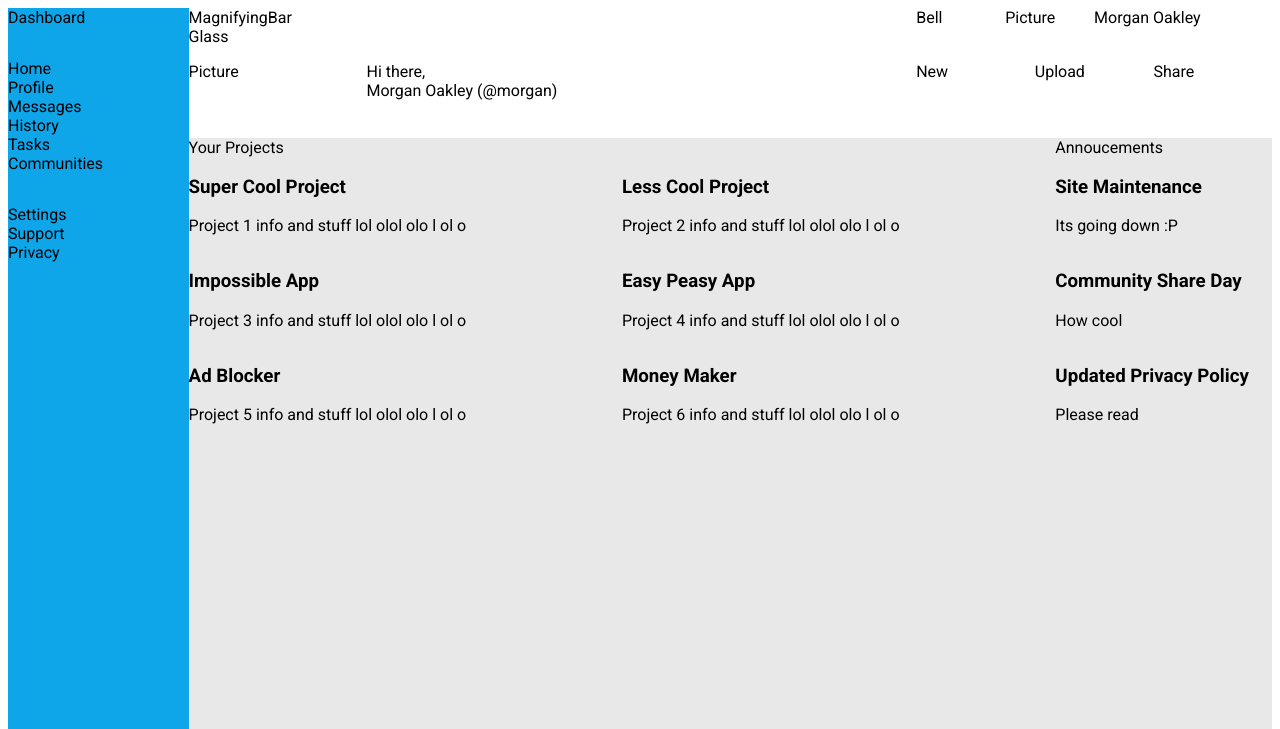
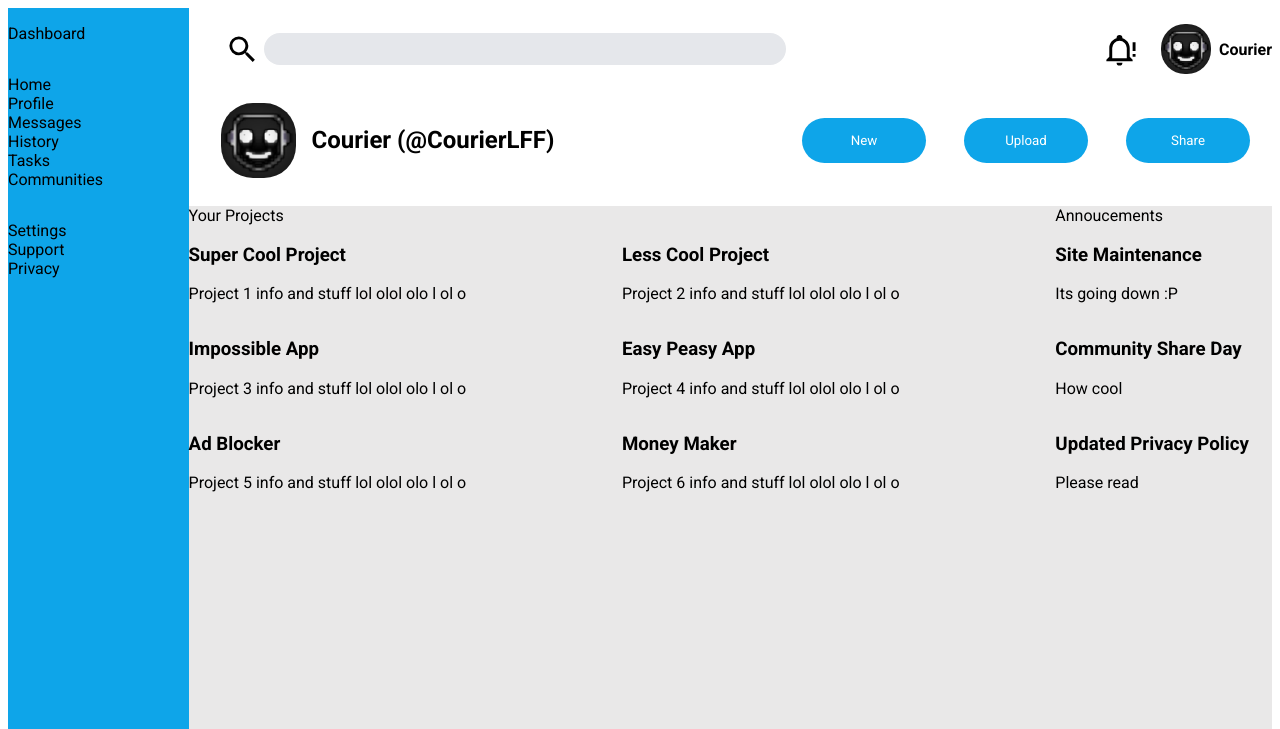
Before and after one commit to CourierLFF/odin-admindashboard, a plain HTML site: page index.html in a window 1280 px wide. Shown: the top 729 px of the page. Drawn offline with Linux system fonts and the light colour scheme.

Commit message:
Make the header pretty

```diff
--- a/index.html
+++ b/index.html
@@ -13,23 +13,24 @@
     <div class="main-container">
         <div class="header">
             <div class="header-searchbar">
-                <div>Magnifying Glass</div>
-                <div>Bar</div>
+                <img src="assets/magnify.svg" alt="magnify" height="35px" width="35px" class="magnifying-glass">
+                <input type="text" class="searchbar">
             </div>
             <div class="header-profile">
-                <div>Bell</div>
-                <div>Picture</div>
-                <div>Morgan Oakley</div>
+                <img src="assets/bell-alert-outline.svg" alt="bell" height="35px" width="35px">
+                <div class="header-profile-name">
+                    <img src="assets/elims.jpg" alt="pfp" height="50px" width="50px" style="border-radius: 24px;">
+                    <div><b>Courier</b></div>
+                </div>
             </div>
             <div class="header-welcome">
-                <div class="header-welcome-picture">Picture</div>
-                <div class="header-welcome-smalltext">Hi there,</div>
-                <div class="header-welcome-bigtext">Morgan Oakley (@morgan)</div>
+                <img src="assets/elims.jpg" alt="pfp" height="75px" width="75px" style="border-radius: 32px;">
+                <p style="font-size: 24px;">Courier (@CourierLFF)</p>
             </div>
             <div class="header-buttons">
-                <div>New</div>
-                <div>Upload</div>
-                <div>Share</div>
+                <button>New</button>
+                <button>Upload</button>
+                <button>Share</button>
             </div>
         </div>
         <div class="sidebar">
--- a/styles.css
+++ b/styles.css
@@ -16,32 +16,65 @@
     grid-template-columns: 2fr 1fr;
     grid-template-rows: 1fr 2fr;
     gap: 16px;
+    padding-top: 16px;
+    padding-bottom: 16px;
 }
 
 .header-searchbar {
     display: grid;
     grid-template-columns: 1fr 12fr;
+    padding-left: 32px;
+}
+
+.magnifying-glass {
+    align-self: center;
+    justify-self: center;
+}
+
+.searchbar {
+    background-color: #e5e7eb;
+    border: none;
+    border-radius: 16px;
+    height: 30px;
+    align-self: center;
 }
 
 .header-profile {
-    display: grid;
-    grid-template-columns: 1fr 1fr 2fr;
+    display: flex;
+    align-items: center;
+    gap: 24px;
+    margin-left: 300px;
+}
+
+.header-profile-name {
+    display: flex;
+    align-items: center;
+    gap: 8px
 }
 
 .header-welcome {
-    display: grid;
-    grid-template-columns: 1fr 3fr;
-    grid-template-rows: 1fr 3fr;
+    padding-left: 32px;
+    display: flex;
+    align-items: center;
+    gap: 16px;
+    font-weight: bold;
 }
 
-.header-welcome-picture {
-    grid-column: 1 / 1;
-    grid-row: 1 / 3;
-}
 
 .header-buttons {
     display: grid;
     grid-template-columns: 1fr 1fr 1fr;
+    gap: 16px;
+    align-items: center;
+}
+
+.header-buttons > button {
+    background-color: #0ea5e9;
+    border: none;
+    border-radius: 32px;
+    height: 45%;
+    width: 85%;
+    color: white;
 }
 
 .sidebar {
@@ -51,6 +84,7 @@
     flex-direction: column;
     gap: 32px;
     background-color: #0ea5e9;
+    padding-top: 16px;
 }
 
 .main-content {
```
Also changed, not shown: assets/bell-alert-outline.svg (added), assets/elims.jpg (added), assets/magnify.svg (added).
